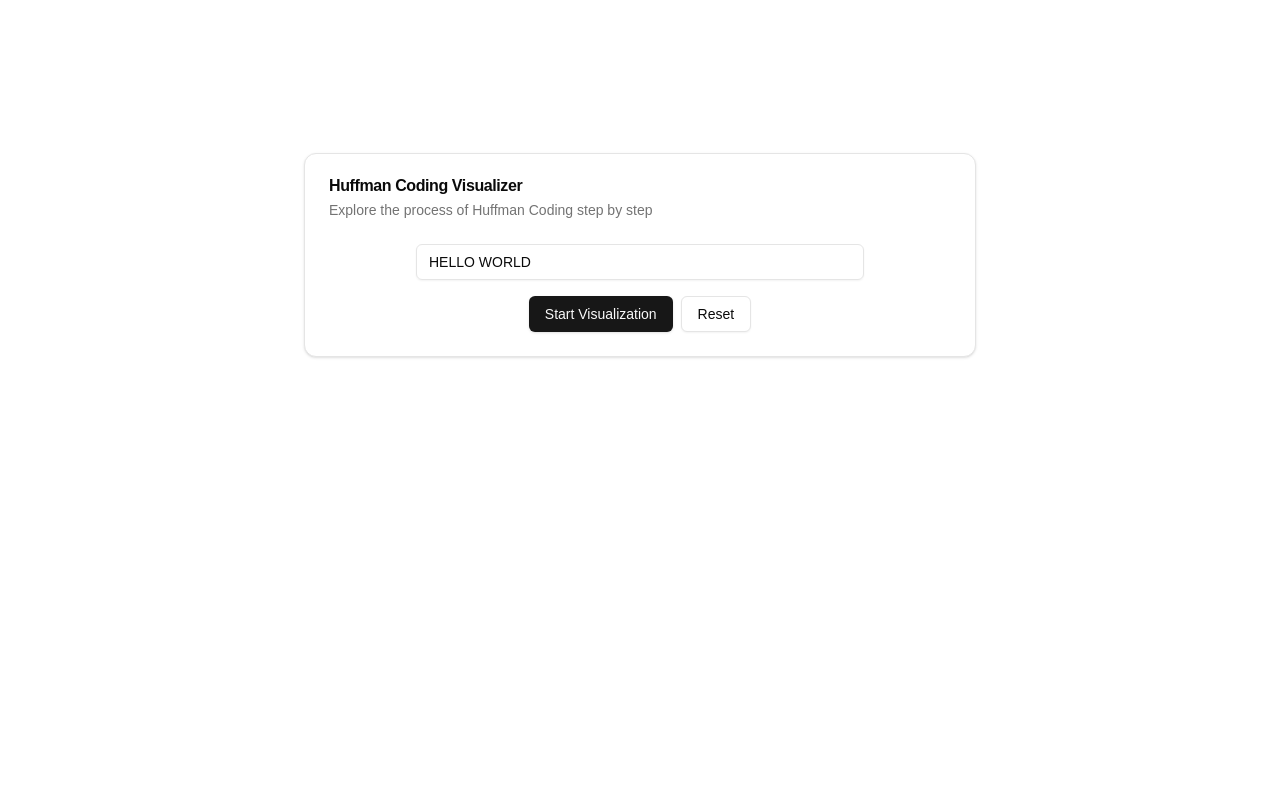
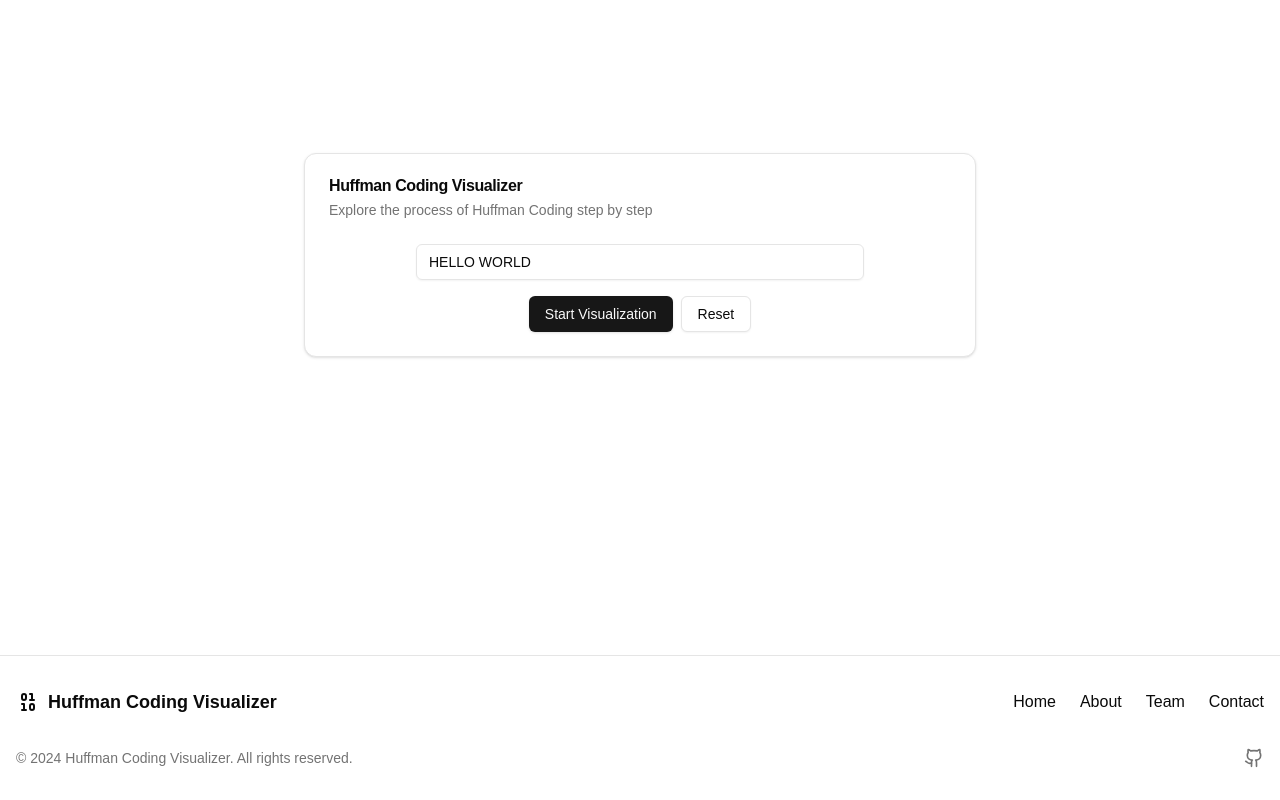
Before and after one commit to angelobaricante/huffman-coding-visualizer, a Next.js app: page / in a window 1280 px wide. Shown: the part 210-1010 px from the top of the page. Before the commit the page ends 865 px from the top, so only its background shows below. Built offline with nearby package versions, Linux system fonts and the light colour scheme.

Commit message:
add footer to the website

```diff
--- a/app/layout.tsx
+++ b/app/layout.tsx
@@ -2,6 +2,7 @@ import type { Metadata } from "next";
 import localFont from "next/font/local";
 import "./globals.css";
 import { Navbar } from "@/components/navbar";
+import { Footer } from "@/components/footer";
 
 const geistSans = localFont({
   src: "./fonts/GeistVF.woff",
@@ -31,6 +32,7 @@ export default function RootLayout({
       >
         <Navbar />
           {children}
+        <Footer />
       </body>
     </html>
   );
--- /dev/null
+++ b/components/footer.tsx
@@ -0,0 +1,47 @@
+import Link from "next/link"
+import { Binary, Github } from "lucide-react"
+
+export function Footer() {
+  return (
+    <footer className="border-t bg-background">
+      <div className="container mx-auto px-4 py-8">
+        <div className="flex flex-col md:flex-row justify-between items-center">
+          <div className="flex items-center mb-4 md:mb-0">
+            <Binary className="w-6 h-6 mr-2" />
+            <span className="text-lg font-semibold">Huffman Coding Visualizer</span>
+          </div>
+          <nav className="flex flex-wrap justify-center md:justify-end gap-4 md:gap-6">
+            <Link href="/" className="hover:text-primary transition-colors">
+              Home
+            </Link>
+            <Link href="/about" className="hover:text-primary transition-colors">
+              About
+            </Link>
+            <Link href="/team" className="hover:text-primary transition-colors">
+              Team
+            </Link>
+            <Link href="/contact" className="hover:text-primary transition-colors">
+              Contact
+            </Link>
+          </nav>
+        </div>
+        <div className="mt-8 flex flex-col md:flex-row justify-between items-center">
+          <p className="text-sm text-muted-foreground mb-4 md:mb-0">
+            © {new Date().getFullYear()} Huffman Coding Visualizer. All rights reserved.
+          </p>
+          <div className="flex items-center gap-4">
+            <a
+              href="https://github.com/angelobaricante/huffman-coding-visualizer"
+              target="_blank"
+              rel="noopener noreferrer"
+              className="text-muted-foreground hover:text-primary transition-colors"
+              aria-label="GitHub repository"
+            >
+              <Github className="w-5 h-5" />
+            </a>
+          </div>
+        </div>
+      </div>
+    </footer>
+  )
+}
```
